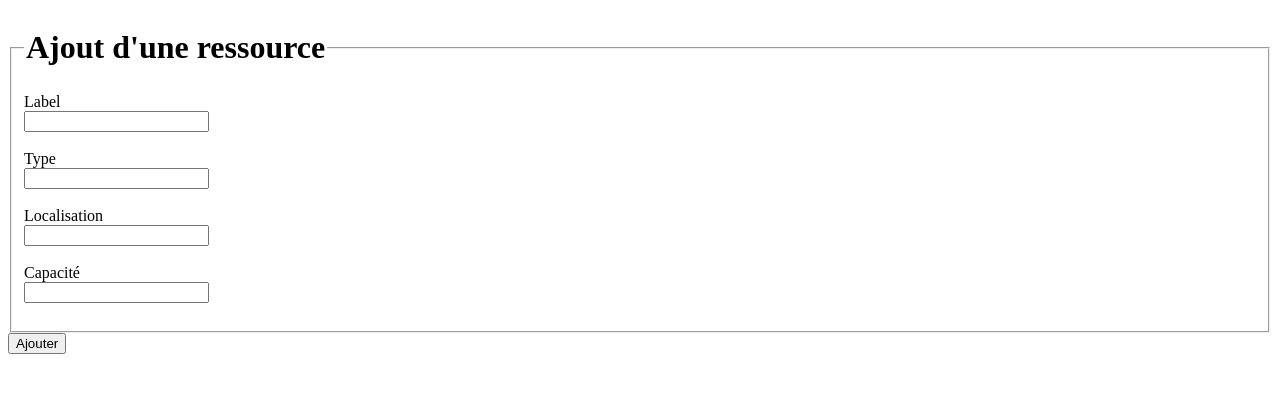
After one commit to Topinambour493/Test-SharingCloud, a Django app: page /ressource_management/form_new_ressource in a window 1280 px wide. The commit adds this page. Shown: the top 393 px of the page. Run offline with Django 4.2, Linux system fonts and the light colour scheme.

Commit message:
page détail fonctionelle mais n'utilisant pas AJAX, formulaire d'ajout de ressources fonctionel, une fois remplie, il renvoit vers la liste des ressources

```diff
--- /dev/null
+++ b/sharingCloud/ressource_management/templates/ressource_management/form_new_ressource.html
@@ -0,0 +1,27 @@
+<!DOCTYPE html>
+<html lang="fr">
+<head>
+    <meta charset="UTF-8">
+    <meta http-equiv="X-UA-Compatible" content="IE=edge">
+    <meta name="viewport" content="width=device-width, initial-scale=1.0">
+    <title>Ajout resssource</title>
+</head>
+<body>
+    <form action="{% url 'ressource_management:add_ressource' %}" method="post">
+        {% csrf_token %}
+        <fieldset>
+            <legend><h1>Ajout d'une ressource</h1></legend>
+            {% if error_message %}<p><strong>{{ error_message }}</strong></p>{% endif %}
+            <label for="label">Label</label></br>
+            <input type="text" name="label" id="label"></br></br>
+            <label for="type">Type</label></br>
+            <input type="text" name="type" id="type"></br></br>
+            <label for="localization">Localisation</label></br>
+            <input type="text" name="localization" id="localization"></br></br>
+            <label for="people_capacity">Capacité</label></br>
+            <input type="number" name="people_capacity" id="people_capacity"></br></br>
+        </fieldset>
+        <input type="submit" value="Ajouter">
+    </form>
+</body>
+</html>
--- a/sharingCloud/ressource_management/templates/ressource_management/index.html
+++ b/sharingCloud/ressource_management/templates/ressource_management/index.html
@@ -10,7 +10,7 @@
     {% if latest_ressource_list %}
     <ul>
     {% for ressource in latest_ressource_list %}
-        <li><a href="/ressource_management/{{ ressource.id }}/">{{ ressource.type }}</a></li>
+        <li><a href="{% url 'ressource_management:detail' ressource.id %}">{{ ressource.type }}</a></li>
     {% endfor %}
     </ul>
     {% else %}
--- a/sharingCloud/ressource_management/urls.py
+++ b/sharingCloud/ressource_management/urls.py
@@ -2,8 +2,11 @@ from django.urls import path
 
 from . import views
 
+app_name = 'ressource_management'
 urlpatterns = [
     path('', views.index, name='index'),
     path('car', views.car, name='car'),
     path('<int:ressource_id>/', views.detail, name='detail'),
+    path('form_new_ressource', views.form_new_ressource, name='form_new_ressource'),
+    path('add_ressource', views.add_ressource, name='add_ressource'),
 ]
--- a/sharingCloud/ressource_management/views.py
+++ b/sharingCloud/ressource_management/views.py
@@ -1,10 +1,29 @@
-from django.shortcuts import render
+from cProfile import label
+from django.shortcuts import get_object_or_404, render
 from django.http import HttpResponse
 from django.template import loader
+from django.http import HttpResponse, HttpResponseRedirect
+from django.shortcuts import get_object_or_404, render
+from django.urls import reverse
 
 from .models import Ressource
 
+def form_new_ressource(request):
+    template = loader.get_template('ressource_management/form_new_ressource.html')
+    return HttpResponse(template.render({}, request))
 
+def add_ressource(request):
+    label_ressource=request.POST['label'].strip()
+    type_ressource=request.POST['type'].strip()
+    localization_ressource=request.POST['localization'].strip()
+    people_capacity_ressource=request.POST['people_capacity']
+    if 0 in [len(label_ressource),len(type_ressource),len(localization_ressource),len(people_capacity_ressource)]:
+        return render(request, 'ressource_management/form_new_ressource.html', {
+            'error_message': "Tu n'as pas rempli tous les champs",
+        })
+    new_ressource = Ressource(label=label_ressource,type=type_ressource,localization=localization_ressource,people_capacity=people_capacity_ressource)
+    new_ressource.save()
+    return HttpResponseRedirect(reverse("ressource_management:index"))
 
 def index(request):
     latest_ressource_list = Ressource.objects.all()
@@ -18,4 +37,5 @@ def car(request):
     return HttpResponse("Hello car.")
 
 def detail(request, ressource_id):
-    return HttpResponse("You're looking at ressource %s." % ressource_id)
+    ressource = get_object_or_404(Ressource, pk=ressource_id)
+    return render(request, 'ressource_management/detail.html', {'ressource':ressource})
--- a/sharingCloud/sharingCloud/settings.py
+++ b/sharingCloud/sharingCloud/settings.py
@@ -20,7 +20,7 @@ BASE_DIR = Path(__file__).resolve().parent.parent
 # See https://docs.djangoproject.com/en/4.0/howto/deployment/checklist/
 
 # SECURITY WARNING: keep the secret key used in production secret!
-SECRET_KEY = 'django-insecure-_-jv^2k(+viiqm68a0*7s-$4jpr3(_p5jmr5%5m(c%ch*-6snw'
+SECRET_KEY = 'your_secret_key'
 
 # SECURITY WARNING: don't run with debug turned on in production!
 DEBUG = True
```
Also changed, not shown: sharingCloud/ressource_management/templates/ressource_management/detail.html (added, +15 -0 lines), README.md, sharingCloud/ressource_management/templates/ressource_management/login.html (added), sharingCloud/ressource_management/templates/ressource_management/register.html (added).
